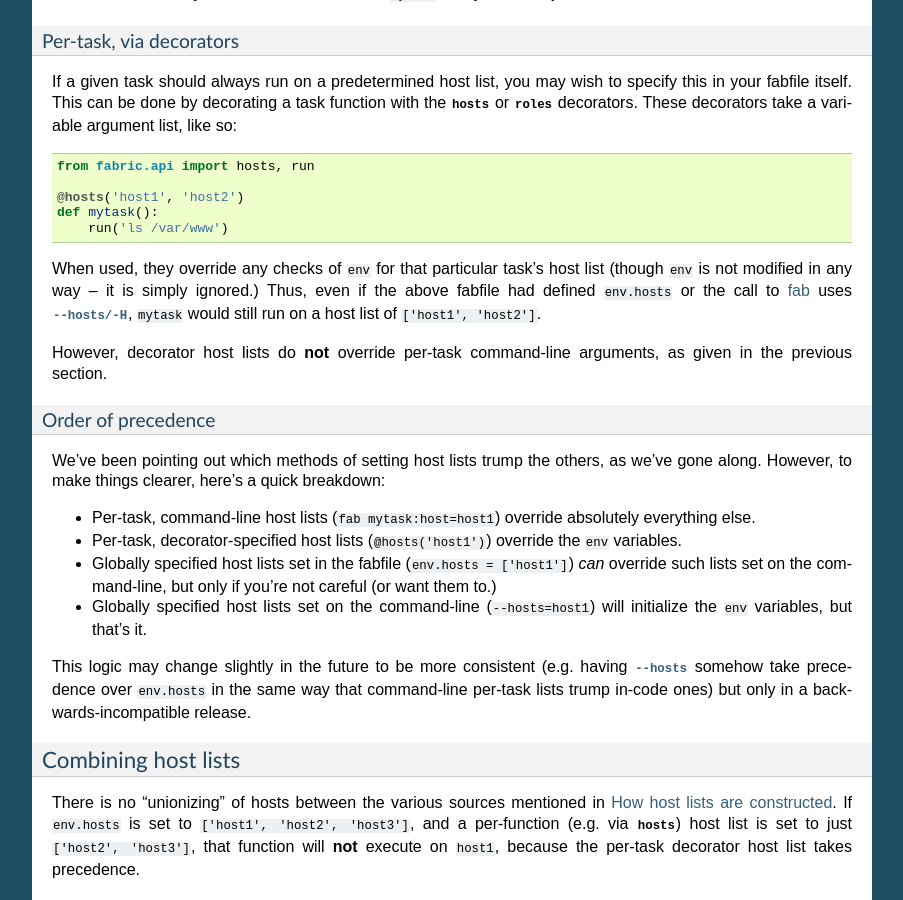
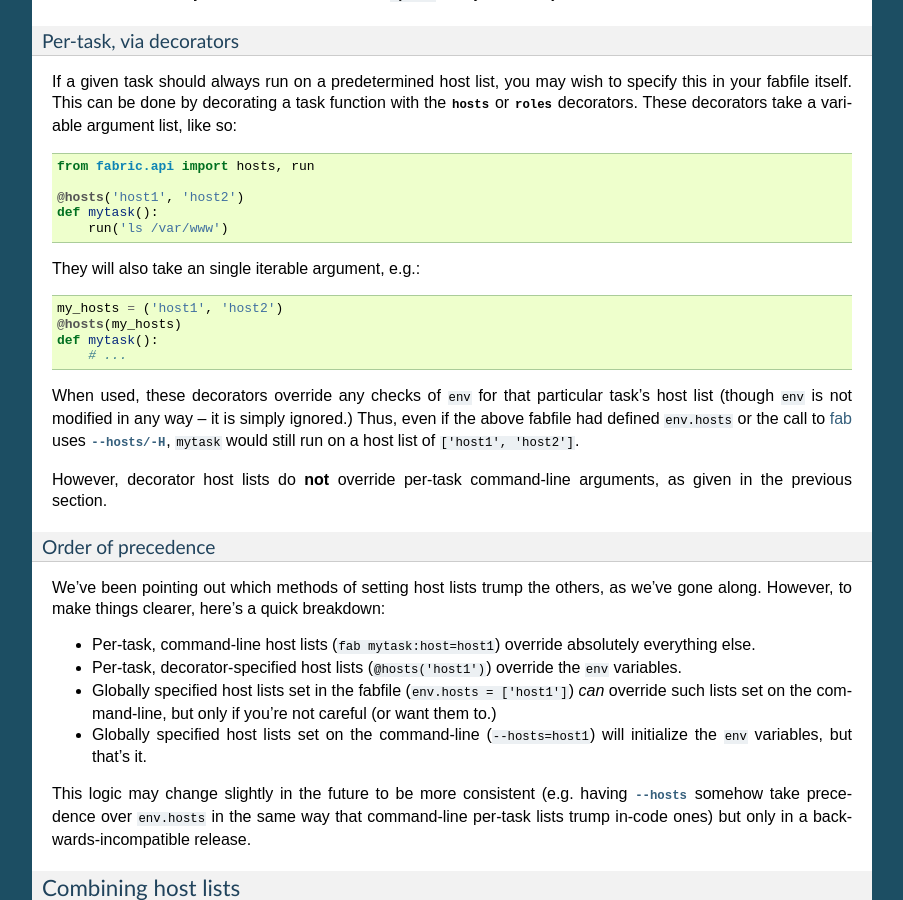
Before and after one commit to fabric/fabric, a Sphinx documentation site: the page built from docs/usage/execution.rst, in a window 1280 px wide and 900 px high, scrolled down 5446 px. Shown: the whole window, without its empty margins (198-1101 px from the left). Built offline with Sphinx 7.4.7, drawn with Linux system fonts in a browser that asks for light colours.

Commit message:
@hosts, @roles can now expand single iterable arg
Implements #144

```diff
--- a/docs/changes/0.9.2.rst
+++ b/docs/changes/0.9.2.rst
@@ -33,6 +33,9 @@ Feature additions
   own output in the future.)
 * :issue:`137`: Commas used to separate per-task arguments may now be escaped
   with a backslash. Thanks to Erich Heine for the patch.
+* :issue:`144`: `~fabric.decorators.hosts` (and `~fabric.decorators.roles`)
+  will now expand a single, iterable argument instead of requiring one to use
+  e.g.  ``@hosts(*iterable)``.
 * :issue:`151`: Added a `~fabric.utils.puts` utility function, which allows
   greater control over fabfile-generated (as opposed to Fabric-generated)
   output. Also added `~fabric.utils.fastprint`, an alias to
--- a/docs/usage/execution.rst
+++ b/docs/usage/execution.rst
@@ -355,14 +355,26 @@ decorators. These decorators take a variable argument list, like so::
     def mytask():
         run('ls /var/www')
 
-When used, they override any checks of ``env`` for that particular task's host
-list (though ``env`` is not modified in any way -- it is simply ignored.) Thus,
-even if the above fabfile had defined ``env.hosts`` or the call to :doc:`fab
-<fab>` uses :option:`--hosts/-H <-H>`, ``mytask`` would still run on a host list of
-``['host1', 'host2']``.
+They will also take an single iterable argument, e.g.::
+
+    my_hosts = ('host1', 'host2')
+    @hosts(my_hosts)
+    def mytask():
+        # ...
+
+When used, these decorators override any checks of ``env`` for that particular
+task's host list (though ``env`` is not modified in any way -- it is simply
+ignored.) Thus, even if the above fabfile had defined ``env.hosts`` or the call
+to :doc:`fab <fab>` uses :option:`--hosts/-H <-H>`, ``mytask`` would still run
+on a host list of ``['host1', 'host2']``.
 
 However, decorator host lists do **not** override per-task command-line
 arguments, as given in the previous section.
+
+.. versionchanged: 0.9.2
+    Allowed single, iterable arguments to be used in
+    `~fabric.decorators.hosts`/~fabric.decorators.roles`.
+
 
 Order of precedence
 ~~~~~~~~~~~~~~~~~~~
```
Also changed, not shown: 2 other files.
